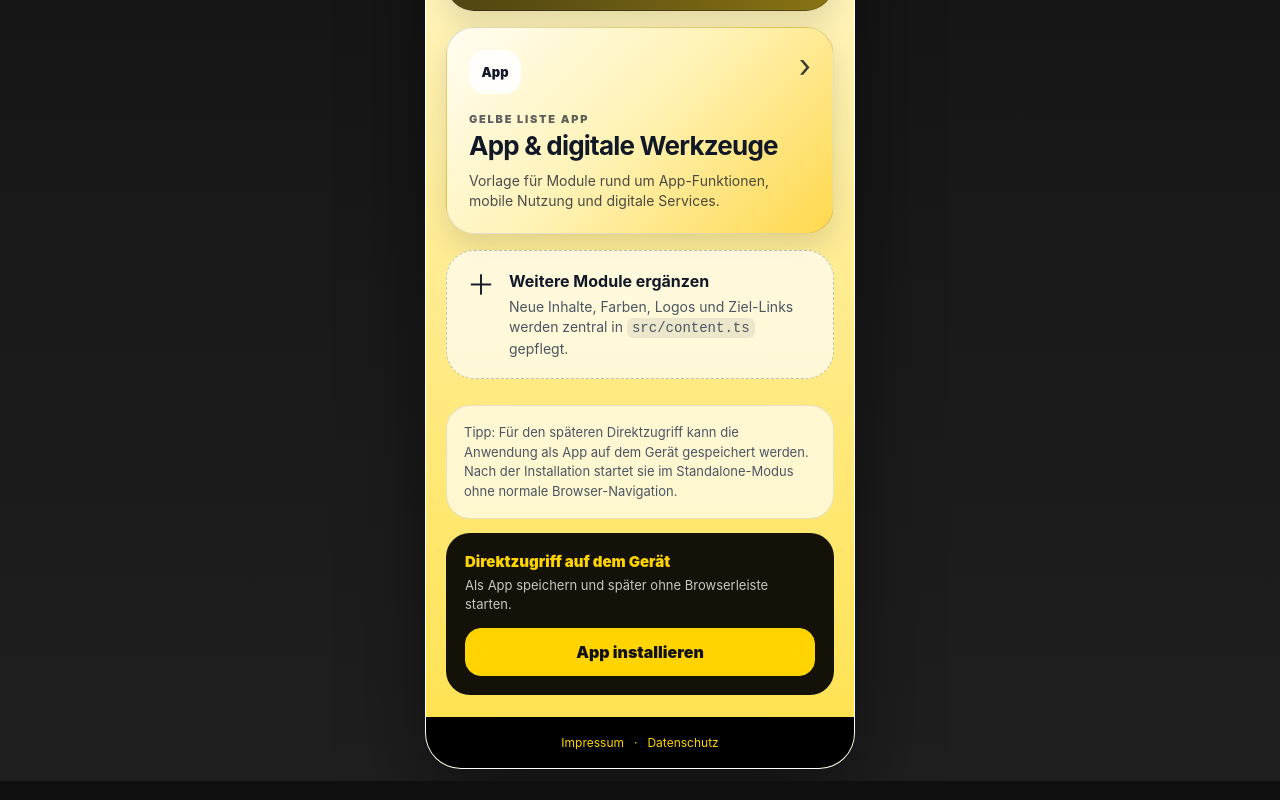
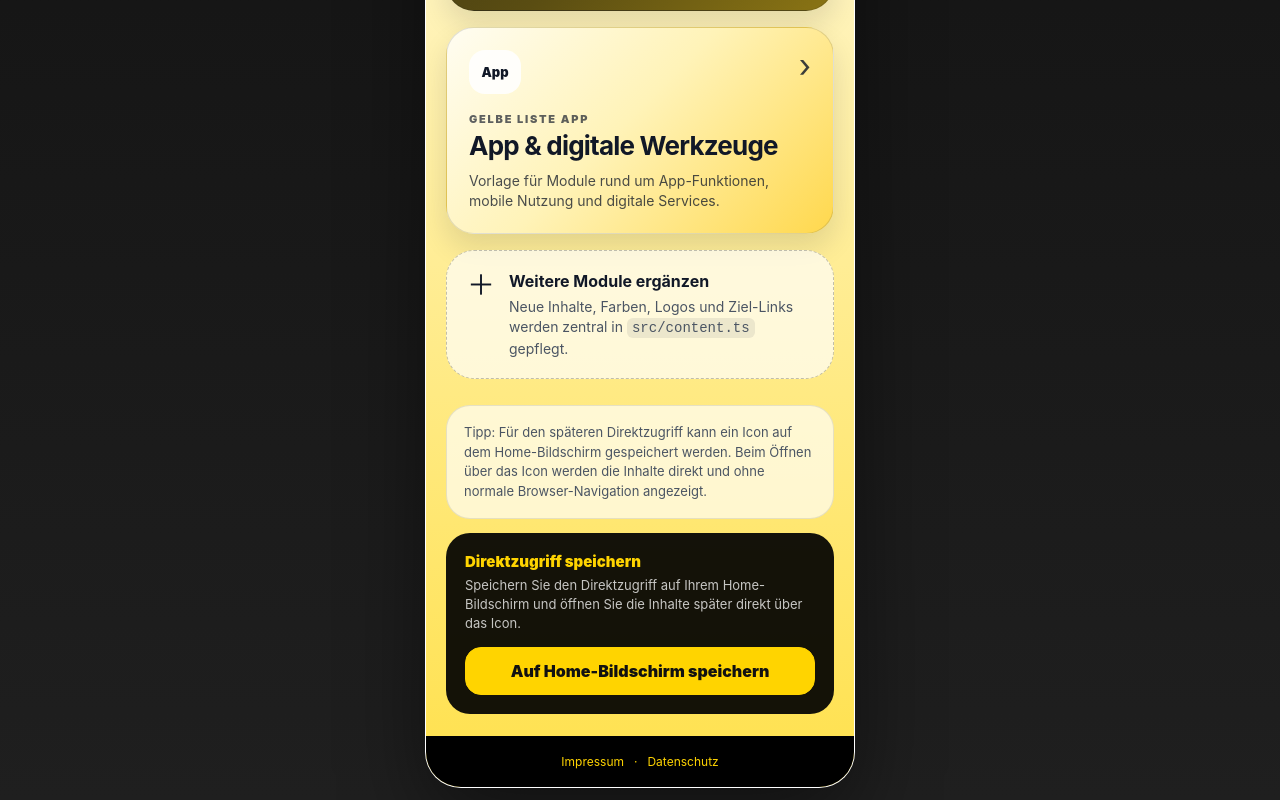
Before and after one commit to Gelbe-Liste/med-i-tap-template, a React (Vite) app: page / in a window 1280 px wide. Shown: the part 1144-1944 px from the top of the page. Built offline with nearby package versions, Linux system fonts and the light colour scheme.

Commit message:
2026-09-04_med-i-tap-template_v14

```diff
--- a/src/App.tsx
+++ b/src/App.tsx
@@ -30,14 +30,11 @@
   return /SamsungBrowser/i.test(navigator.userAgent);
 }
 
-function openCurrentPageInChrome() {
-  const { host, pathname, search, href } = window.location;
+function buildChromeIntentUrl() {
+  const { host, pathname, search } = window.location;
   const path = `${pathname}${search}`;
-  const fallbackUrl = encodeURIComponent(href);
-  const intentUrl = `intent://${host}${path}#Intent;scheme=https;package=com.android.chrome;S.browser_fallback_url=${fallbackUrl};end`;
 
-  trackEvent("pwa_open_chrome");
-  window.location.href = intentUrl;
+  return `intent://${host}${path}#Intent;scheme=https;package=com.android.chrome;action=android.intent.action.VIEW;category=android.intent.category.BROWSABLE;end`;
 }
 
 function usePwaInstall() {
@@ -132,6 +129,7 @@
   requestInstall: () => Promise<"accepted" | "dismissed" | null>;
 }) {
   const [showHelp, setShowHelp] = useState(false);
+  const [showChromeHelp, setShowChromeHelp] = useState(false);
 
   if (installMode === "installed") return null;
 
@@ -142,7 +140,14 @@
     }
 
     if (installMode === "samsung") {
-      openCurrentPageInChrome();
+      trackEvent("pwa_open_chrome");
+      window.location.href = buildChromeIntentUrl();
+
+      window.setTimeout(() => {
+        if (document.visibilityState === "visible") {
+          setShowChromeHelp(true);
+        }
+      }, 1400);
       return;
     }
 
@@ -154,14 +159,28 @@
   const isSamsung = installMode === "samsung";
 
   return (
-    <section className="install-card" aria-label="App auf dem Gerät installieren">
+    <section className="install-card" aria-label="Direktzugriff auf dem Gerät speichern">
       <div className="install-card-copy">
-        <strong>Direktzugriff auf dem Gerät</strong>
-        <span>{isSamsung ? "Für eine sichere Installation bitte in Chrome fortfahren." : "Als App speichern und später ohne Browserleiste starten."}</span>
+        <strong>Direktzugriff speichern</strong>
+        <span>
+          {isSamsung
+            ? "Der Direktzugriff auf dem Home-Bildschirm wird über Google Chrome unterstützt."
+            : "Speichern Sie den Direktzugriff auf Ihrem Home-Bildschirm und öffnen Sie die Inhalte später direkt über das Icon."}
+        </span>
       </div>
       <button className="install-button" onClick={handleInstall}>
-        {isIos ? "Zum Home-Bildschirm" : isSamsung ? "Mit Chrome installieren" : "App installieren"}
+        {isIos
+          ? "Zum Home-Bildschirm hinzufügen"
+          : isSamsung
+            ? "In Google Chrome öffnen"
+            : "Auf Home-Bildschirm speichern"}
       </button>
+
+      {isSamsung && (
+        <div className="install-card-note">
+          Falls Android nach dem Browser fragt, bitte <strong>Google Chrome</strong> auswählen.
+        </div>
+      )}
 
       {showHelp && (
         <div className="install-dialog-backdrop" role="presentation" onClick={() => setShowHelp(false)}>
@@ -175,8 +194,8 @@
             <button className="install-dialog-close" onClick={() => setShowHelp(false)} aria-label="Hinweis schließen">
               ×
             </button>
-            <div className="install-dialog-kicker">App installieren</div>
-            <h2 id="install-dialog-title">{isIos ? "Zum Home-Bildschirm hinzufügen" : "Im Browser installieren"}</h2>
+            <div className="install-dialog-kicker">Direktzugriff speichern</div>
+            <h2 id="install-dialog-title">{isIos ? "Zum Home-Bildschirm hinzufügen" : "Auf dem Gerät speichern"}</h2>
 
             {isIos ? (
               <>
@@ -186,23 +205,47 @@
                   <li>Oben rechts auf <strong>„Hinzufügen“</strong> tippen.</li>
                 </ol>
                 <p className="install-dialog-note">
-                  Falls die Option fehlt, diese Seite bitte zuerst in Safari öffnen. Danach startet die Anwendung über das neue Icon im App-Modus ohne normale Browser-Navigation.
+                  Falls die Option fehlt, diese Seite bitte zuerst in Safari öffnen. Danach öffnen Sie die Inhalte über das neue Icon direkt und ohne normale Browser-Navigation.
                 </p>
               </>
             ) : (
               <>
                 <ol className="install-steps">
                   <li>Das Browser-Menü öffnen.</li>
-                  <li><strong>„App installieren“</strong> oder <strong>„Zum Startbildschirm hinzufügen“</strong> wählen.</li>
-                  <li>Die Installation bestätigen.</li>
+                  <li>Die Option zum <strong>Hinzufügen auf den Home- oder Startbildschirm</strong> auswählen.</li>
+                  <li>Das Hinzufügen bestätigen.</li>
                 </ol>
                 <p className="install-dialog-note">
-                  Die genaue Bezeichnung hängt vom verwendeten Browser ab. Chrome und Edge unterstützen den direkten Installationsdialog, sobald die App installierbar ist.
+                  Die genaue Bezeichnung hängt vom verwendeten Browser ab. Anschließend öffnen Sie die Inhalte direkt über das neue Icon.
                 </p>
               </>
             )}
 
             <button className="install-dialog-confirm" onClick={() => setShowHelp(false)}>
+              Verstanden
+            </button>
+          </div>
+        </div>
+      )}
+
+      {showChromeHelp && (
+        <div className="install-dialog-backdrop" role="presentation" onClick={() => setShowChromeHelp(false)}>
+          <div
+            className="install-dialog"
+            role="dialog"
+            aria-modal="true"
+            aria-labelledby="chrome-dialog-title"
+            onClick={(event) => event.stopPropagation()}
+          >
+            <button className="install-dialog-close" onClick={() => setShowChromeHelp(false)} aria-label="Hinweis schließen">
+              ×
+            </button>
+            <div className="install-dialog-kicker">Google Chrome</div>
+            <h2 id="chrome-dialog-title">Bitte in Chrome öffnen</h2>
+            <p className="install-dialog-note">
+              Sollte Android eine Browserauswahl anzeigen, wählen Sie bitte <strong>Google Chrome</strong>. Bei Auswahl von Samsung Internet gelangen Sie wieder zu dieser Seite zurück.
+            </p>
+            <button className="install-dialog-confirm" onClick={() => setShowChromeHelp(false)}>
               Verstanden
             </button>
           </div>
--- a/src/content.ts
+++ b/src/content.ts
@@ -43,7 +43,7 @@
   intro:
     "Mobile-first Einstieg für Fachkreise: Inhalte werden kompakt angeteasert und führen direkt zu passenden Angeboten auf gelbe-liste.de.",
   addToHomeHint:
-    "Tipp: Für den späteren Direktzugriff kann die Anwendung als App auf dem Gerät gespeichert werden. Nach der Installation startet sie im Standalone-Modus ohne normale Browser-Navigation.",
+    "Tipp: Für den späteren Direktzugriff kann ein Icon auf dem Home-Bildschirm gespeichert werden. Beim Öffnen über das Icon werden die Inhalte direkt und ohne normale Browser-Navigation angezeigt.",
   contact: {
     label: "Kontakt",
     title: "Gelbe Liste / Vidal MMI",
--- a/src/index.css
+++ b/src/index.css
@@ -616,6 +616,17 @@
   background: #e8c100;
 }
 
+.install-card-note {
+  margin-top: -4px;
+  color: rgba(255, 255, 255, 0.68);
+  font-size: 12px;
+  line-height: 1.45;
+}
+
+.install-card-note strong {
+  color: #ffffff;
+}
+
 .install-dialog-backdrop {
   position: absolute;
   inset: 0;
```
Also changed, not shown: 1 other file (tests, documents, lock files or other folders).
